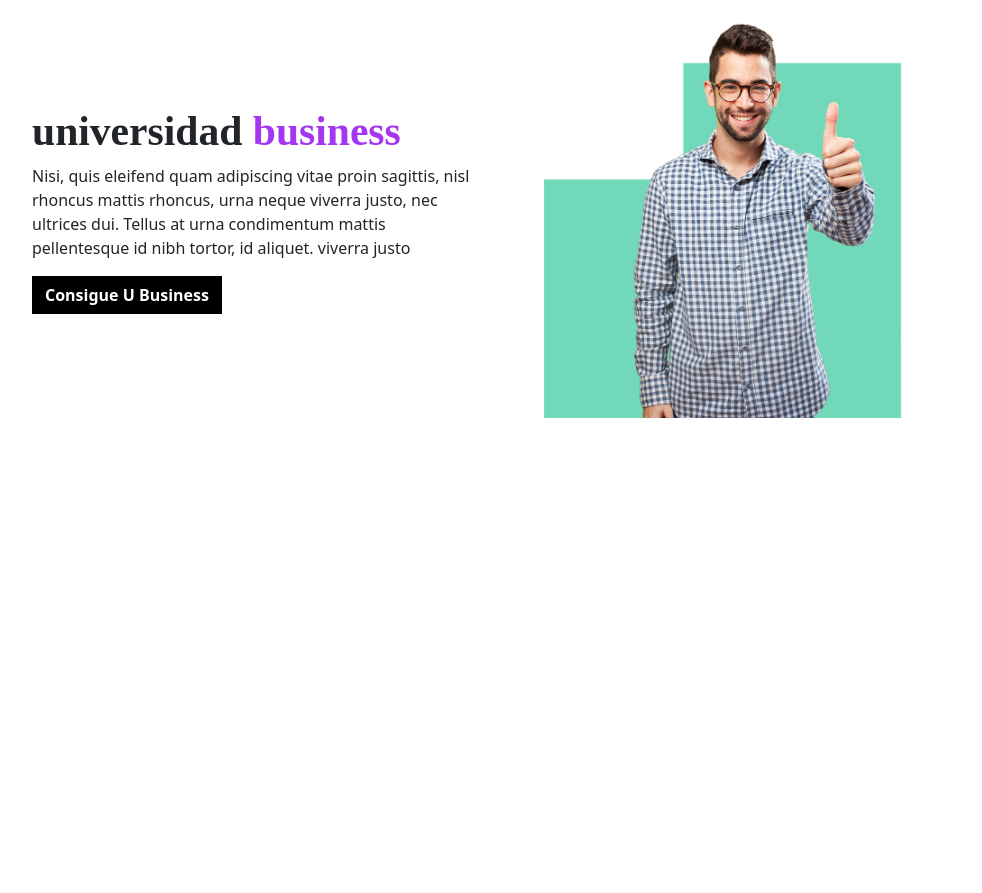
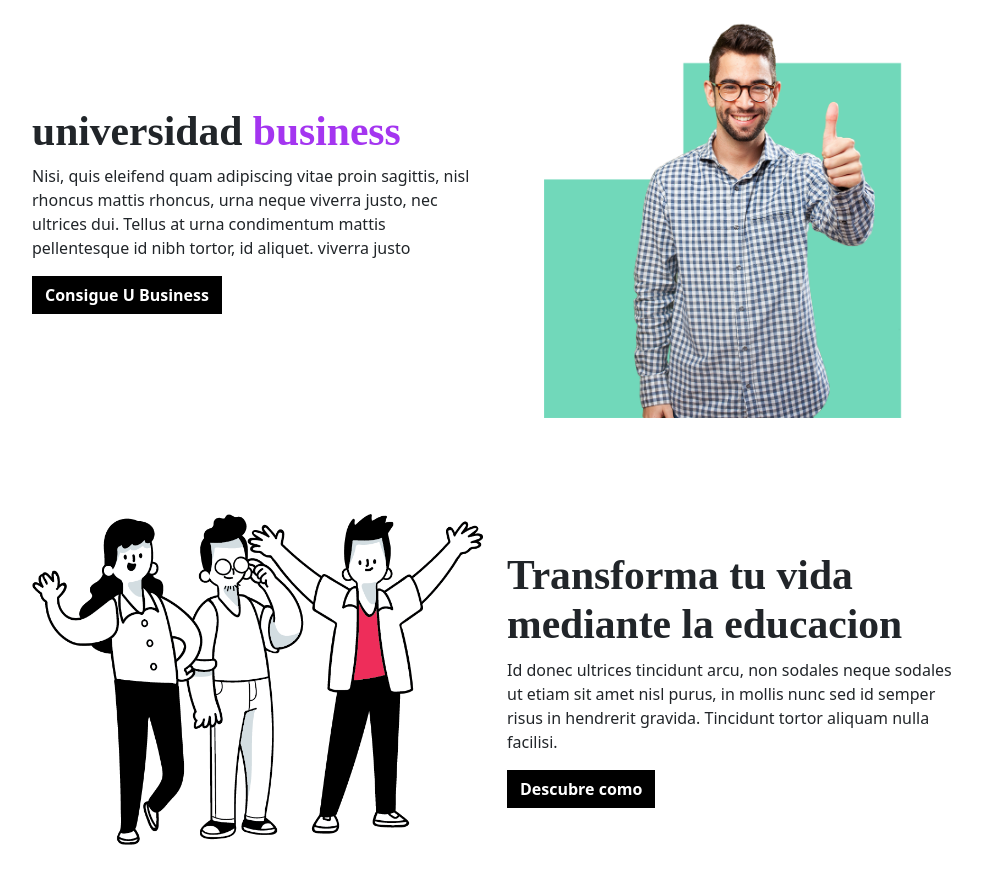
Before and after one commit to xandro2021/UdemyCloneBootstrapSASS, a website: page index.html in a window 1280 px wide. Shown: the part 4008-4901 px from the top of the page, without its empty margins (145-1127 px from the left). Before the commit the page ends 4474 px from the top, so only its background shows below. Drawn offline with nearby package versions, Linux system fonts and the light colour scheme; files whose address does not match are found by name; a web font is replaced by a local one.

Commit message:
create and styled the section for: cambia tu vida

```diff
--- a/index.html
+++ b/index.html
@@ -631,6 +631,23 @@
         </div>
     </section>
 
+    <section class="container-xl py-5">
+        <div class="row align-items-center justify-content-center">
+            <div class="col-md-5 order-2 order-md-1">
+                <img class="img-fluid" alt="imagen transforma" src="build/img/transforma.png" />
+            </div>
+            <div class="col-md-5 order-1 mb-5 mb-md-0 order-md-2">
+                <h2 class="fs-3">Transforma tu vida mediante la educacion</h2>
+                <p>
+                    Id donec ultrices tincidunt arcu, non sodales neque sodales ut etiam sit amet nisl purus, in mollis
+                    nunc sed id
+                    semper risus in hendrerit gravida. Tincidunt tortor aliquam nulla facilisi.
+                </p>
+                <a href="#" class="btn btn-dark">Descubre como</a>
+            </div>
+        </div>
+    </section>
+
 </body>
 
 </html>
```
